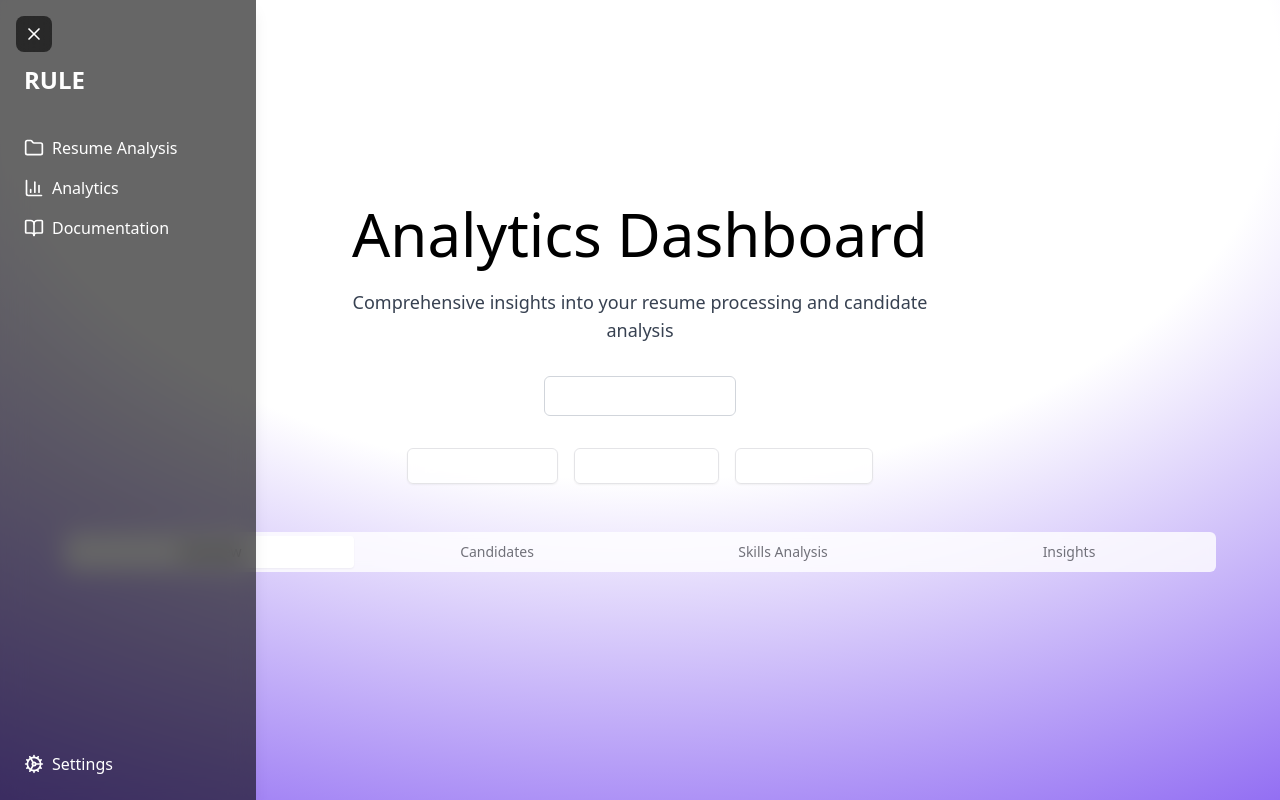
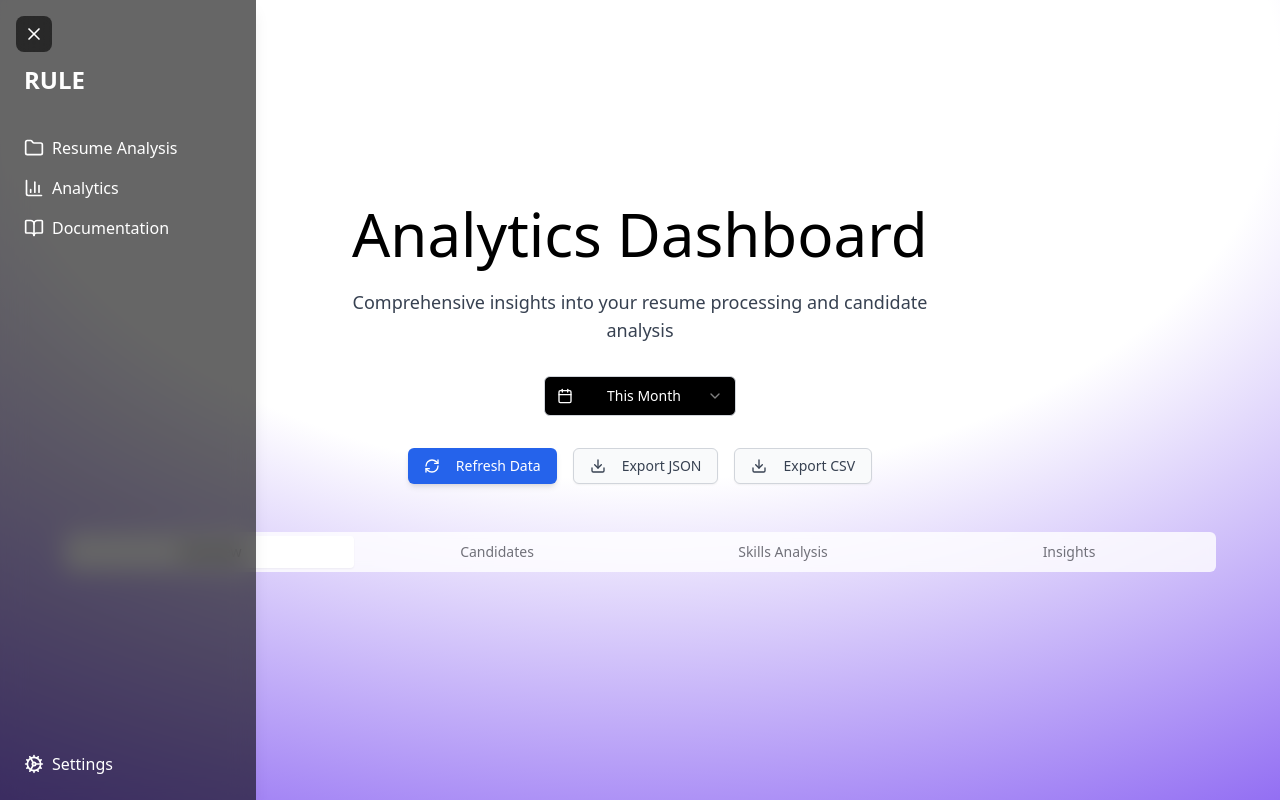
Before and after one commit to MSG-Mutual-Support-to-Grow/rule, a React (Vite) app in the folder frontend/: page /analytics in a window 1280 px wide. Built offline with nearby package versions, Linux system fonts and the light colour scheme.

Commit message:
feat: Update AnalyticsPage UI with improved button styles and loading state indication

```diff
--- a/frontend/src/pages/AnalyticsPage.tsx
+++ b/frontend/src/pages/AnalyticsPage.tsx
@@ -167,7 +167,7 @@ export default function AnalyticsPage() {
         {/* Time Range Selector */}
         <div className="mb-8">
           <Select value={timeRange} onValueChange={setTimeRange}>
-            <SelectTrigger className="w-48 bg-white/80 backdrop-blur-sm border-gray-300">
+            <SelectTrigger className="w-48 bg-black backdrop-blur-sm border-gray-300">
               <Calendar className="w-4 h-4 mr-2" />
               <SelectValue />
             </SelectTrigger>
@@ -184,15 +184,28 @@ export default function AnalyticsPage() {
 
         {/* Action Buttons */}
         <div className="flex flex-wrap justify-center gap-4 mb-12">
-          <Button onClick={loadAnalyticsData} variant="outline" className="bg-white/80 backdrop-blur-sm">
-            <RefreshCw className="w-4 h-4 mr-2" />
-            Refresh Data
+          <Button
+            onClick={loadAnalyticsData}
+            variant="default"
+            className="bg-blue-600 hover:bg-blue-700 text-white border-blue-600 shadow-md transition-all duration-200"
+            disabled={loading}
+          >
+            <RefreshCw className={`w-4 h-4 mr-2 ${loading ? 'animate-spin' : ''}`} />
+            {loading ? 'Loading...' : 'Refresh Data'}
           </Button>
-          <Button onClick={() => handleExport('json')} variant="outline" className="bg-white/80 backdrop-blur-sm">
+          <Button
+            onClick={() => handleExport('json')}
+            variant="outline"
+            className="bg-gray-50 border-gray-300 hover:bg-gray-100 hover:border-gray-400 text-gray-700 transition-all duration-200 shadow-sm"
+          >
             <Download className="w-4 h-4 mr-2" />
             Export JSON
           </Button>
-          <Button onClick={() => handleExport('csv')} variant="outline" className="bg-white/80 backdrop-blur-sm">
+          <Button
+            onClick={() => handleExport('csv')}
+            variant="outline"
+            className="bg-gray-50 border-gray-300 hover:bg-gray-100 hover:border-gray-400 text-gray-700 transition-all duration-200 shadow-sm"
+          >
             <Download className="w-4 h-4 mr-2" />
             Export CSV
           </Button>
```
